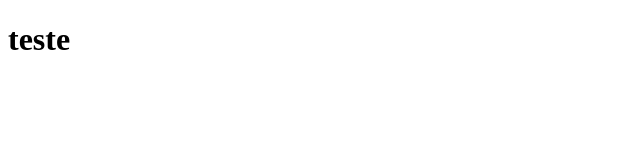
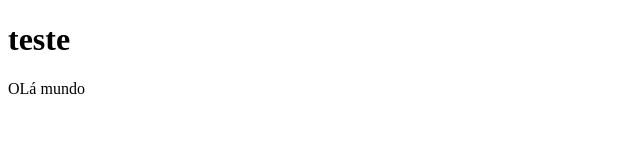
Before and after one commit to WilliamOliveira1001/oneone, a plain HTML site: page index.html in a window 1280 px wide. Shown: the full height of the page, 0-640 px from the left. Drawn offline with Linux system fonts and the light colour scheme.

Commit message:
Update index.html

```diff
--- a/index.html
+++ b/index.html
@@ -8,5 +8,6 @@
 </head>
 <body>
     <h1>teste</h1>
+    <p>OLá mundo </p>
 </body>
 </html>
```
